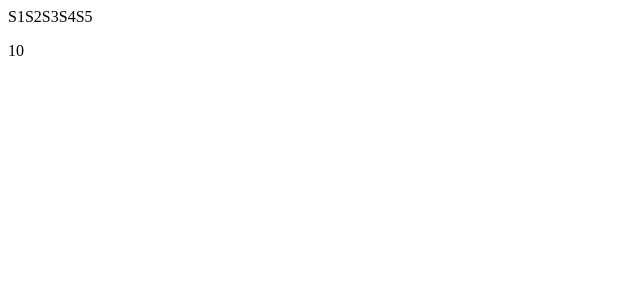
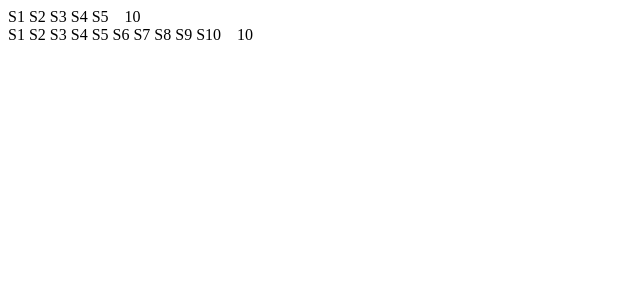
Before and after one commit to ermiasdesalegn/usepopcorn, a React (Create React App) app: page / in a window 1280 px wide. Shown: the top 300 px of the page, without its empty margins (0-640 px from the left). Built offline with nearby package versions, Linux system fonts and the light colour scheme.

Commit message:
the star is created and enhanced

```diff
--- a/src/StarRating.jsx
+++ b/src/StarRating.jsx
@@ -4,15 +4,24 @@
   gap: "16px",
 };
 
-export default function StarRating() {
+const starContainerStyle = {
+  display: "flex",
+  gap: "4px",
+};
+const textStyle = {
+  lineHeight: "1",
+  margin: "0",
+};
+
+export default function StarRating({ maxRating }) {
   return (
-    <div className={ContainerStyle}>
-      <div>
-        {Array.from({ length: 5 }, (_, i) => (
+    <div style={ContainerStyle}>
+      <div style={starContainerStyle}>
+        {Array.from({ length: maxRating }, (_, i) => (
           <span>S{i + 1}</span>
         ))}
       </div>
-      <p>10</p>
+      <p style={textStyle}>10</p>
     </div>
   );
 }
--- a/src/index.js
+++ b/src/index.js
@@ -8,6 +8,7 @@
 root.render(
   <React.StrictMode>
     {/* <App /> */}
-    <StarRating />
+    <StarRating maxRating={5} />
+    <StarRating maxRating={10} />
   </React.StrictMode>
 );
```
